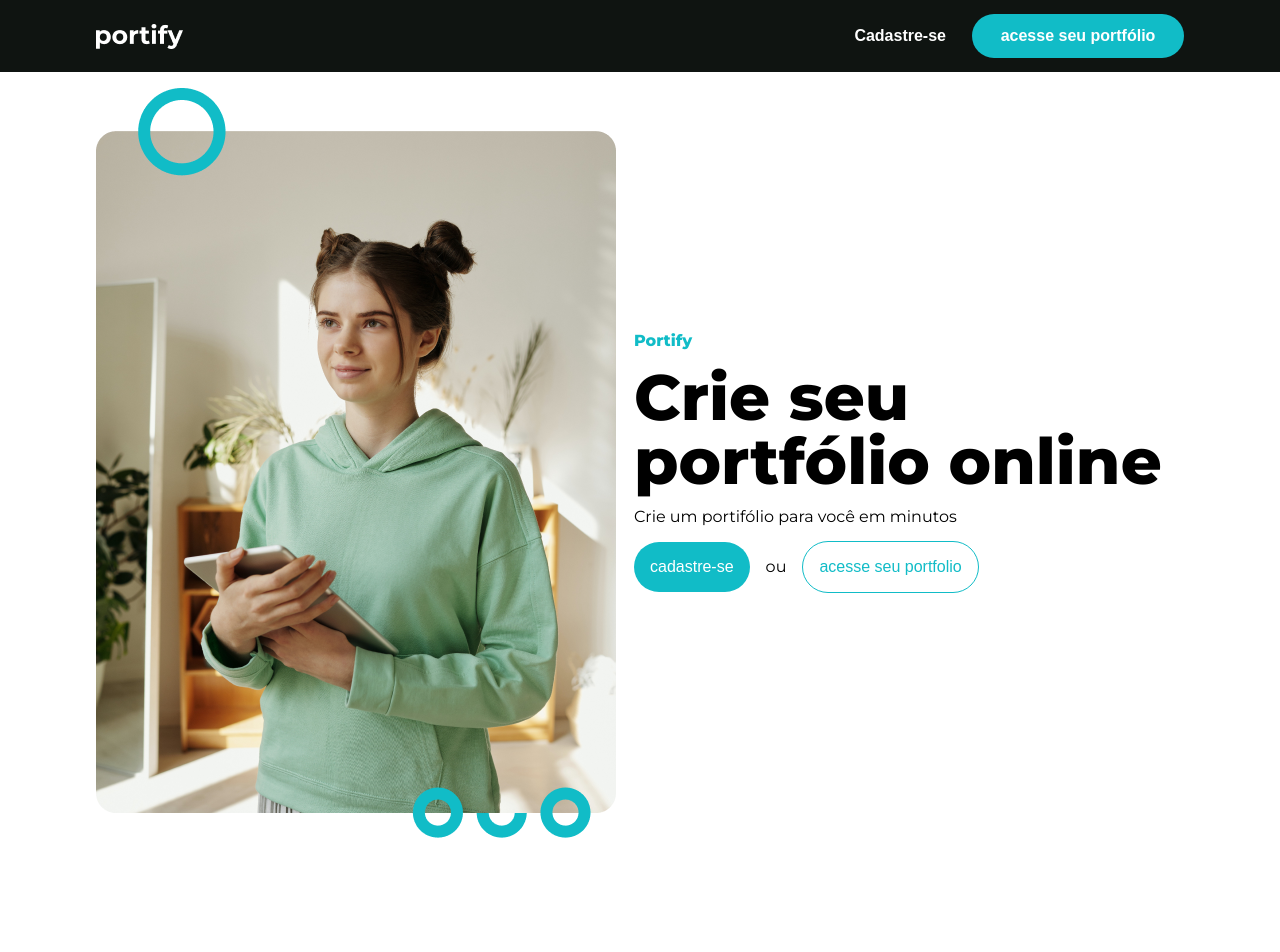
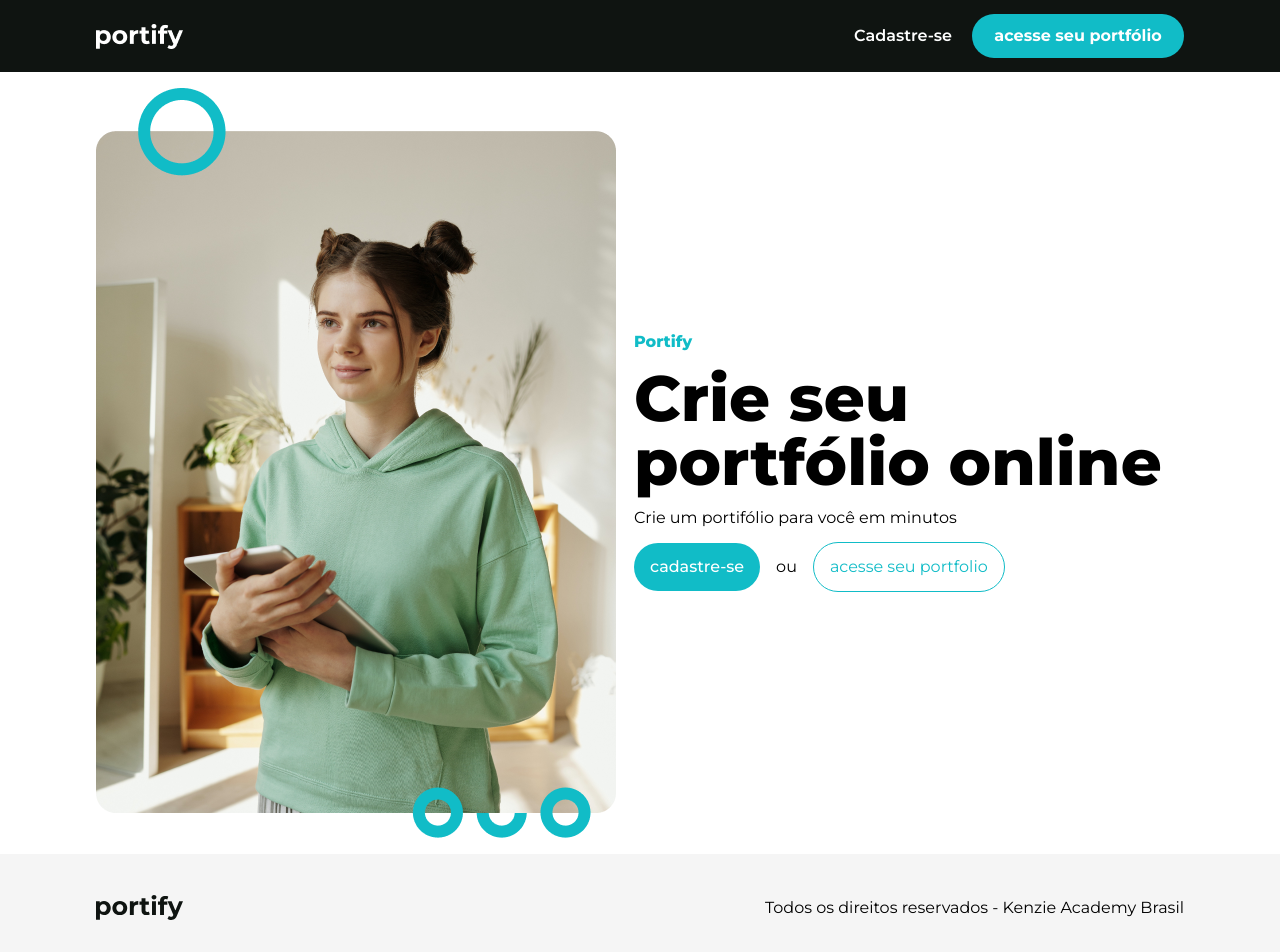
Before and after one commit to Grupo-Entrega-Projeto-Portify/Entrega-Portify, a React (Vite) app: page / in a window 1280 px wide. Shown: the top 952 px of the page. Before the commit the page ends 854 px from the top, so only its background shows below. Built offline with nearby package versions, Linux system fonts and the light colour scheme.

Commit message:
HomePage Finalizada

```diff
--- a/src/Pages/HomePage/index.tsx
+++ b/src/Pages/HomePage/index.tsx
@@ -1,6 +1,7 @@
 import React from "react"
 import { HeaderHomePage } from "../../components/HomePageComponents/Header"
 import { SectionHomePage } from "../../components/HomePageComponents/Section"
+import { FooterHomePage } from "../../components/HomePageComponents/Footer"
 
 
 export const HomePage = () => {
@@ -8,6 +9,7 @@ export const HomePage = () => {
         <>
             <HeaderHomePage />
             <SectionHomePage />
+            <FooterHomePage />
         </>
     )
 }
--- a/src/components/HomePageComponents/Footer/index.tsx
+++ b/src/components/HomePageComponents/Footer/index.tsx
@@ -0,0 +1,16 @@
+import { FooterHomePageCSS } from "./styled"
+import Logo from "../../../assets/HomePage/portify.svg"
+
+export const FooterHomePage = () => {
+
+    return (
+        <FooterHomePageCSS>
+            <section className="footer__section">
+                <div className="footer__div">
+                    <img src={Logo} alt="logo da Portify" />
+                    <p className="footer__text">Todos os direitos reservados  - Kenzie Academy Brasil</p>
+                </div>
+            </section>
+        </FooterHomePageCSS>
+    )
+}
--- /dev/null
+++ b/src/components/HomePageComponents/Footer/styled.ts
@@ -0,0 +1,28 @@
+import styled from "styled-components";
+
+export  const FooterHomePageCSS = styled.footer`
+background-color: var(--footer);
+height: 108px;
+
+
+.footer__section{
+
+    max-width: 1728px;
+    height: 100%;
+    width: 85%;
+    margin: 0 auto;
+}
+
+.footer__div{
+    width: 100%;
+    height: 100%;
+
+    display: flex;
+    justify-content: space-between;
+    align-items: center;
+}
+
+.footer__text{
+    color: black;
+}
+`
--- a/src/components/HomePageComponents/Header/index.tsx
+++ b/src/components/HomePageComponents/Header/index.tsx
@@ -1,4 +1,5 @@
 import { HeaderCadastroCSS } from "./styled"
+import { Link } from "react-router-dom"
 import logo from "../../../assets/Logo.png"
 
 export const HeaderHomePage = () => {
@@ -9,8 +10,8 @@ export const HeaderHomePage = () => {
                     <div className="header__div">
                         <img src={logo} alt="logo da Portify" />
                         <div className="header__divButton">
-                            <button className="header__register">Cadastre-se</button>
-                            <button className="header__button">acesse seu portfólio</button>
+                            <Link to="/Cadastro" className="header__register">Cadastre-se</Link>
+                            <Link to="/loginpage" className="header__button">acesse seu portfólio</Link>
                         </div>
                     </div>
                 </nav>
--- a/src/components/HomePageComponents/Header/styled.ts
+++ b/src/components/HomePageComponents/Header/styled.ts
@@ -36,22 +36,26 @@ export const HeaderCadastroCSS = styled.header`
   cursor: pointer;
   font-size: var(--600);
   font-weight: var(--600);
+  text-decoration: none;
+  display: flex;
+  align-items: center;
+  justify-content: center;
 }
 
 .header__button {
   border-radius: 255px;
   border: none;
-
   color: #ffffff;
   background-color: var(--color-primary);
-
   width: 212px;
   height: 44px;
-
   font-size: var(--title-2);
   font-weight: var(--700);
-
   transition: 0.5s;
+  text-decoration: none;
+  display: flex;
+  align-items: center;
+  justify-content: center;
 }
 
   .header__button:hover {
--- a/src/components/HomePageComponents/Section/index.tsx
+++ b/src/components/HomePageComponents/Section/index.tsx
@@ -1,4 +1,3 @@
-import React from "react"
 import ImgWoman from "../../../assets/HomePage/ImgSection.png"
 import { Test, TextInfo, ButtonLogin, ButtonRegister, DivButtons, LogoSection, DivInformations, ImgStyled, SectionStyled } from "./styled"
 
@@ -12,9 +11,9 @@ export const SectionHomePage = () => {
                     <TextInfo>Crie seu portfólio online</TextInfo>
                     <p>Crie um portifólio para você em minutos</p>
                     <DivButtons>
-                        <ButtonRegister>cadastre-se</ButtonRegister>
+                        <ButtonRegister to="/Cadastro">cadastre-se</ButtonRegister>
                         <p>ou</p>
-                        <ButtonLogin>acesse seu portfolio</ButtonLogin>
+                        <ButtonLogin to="/loginpage">acesse seu portfolio</ButtonLogin>
                     </DivButtons>
                 </DivInformations>
             </Test>
--- a/src/components/HomePageComponents/Section/styled.ts
+++ b/src/components/HomePageComponents/Section/styled.ts
@@ -1,59 +1,94 @@
 import styled from "styled-components"
+import { Link } from "react-router-dom"
 
 export const SectionStyled = styled.section`
   display: flex;
   justify-content: space-between;
   align-items: center;
-`
+
+  @media (max-width: 1224px) {
+    flex-direction: column;
+    align-items: flex-start;
+  }
+`;
 
 export const ImgStyled = styled.img`
-Width: 520px;
-Height: 749.58px;
-`
+  width: 520px;
+  height: 749.58px;
+
+  @media (max-width: 1224px) {
+    width: 100%;
+    height: auto;
+  }
+`;
 
 export const DivInformations = styled.div`
   display: flex;
   flex-direction: column;
-gap:1rem;
+  gap: 1rem;
   width: 550px;
-`
+
+  @media (max-width: 1224px) {
+    width: 100%;
+    align-items: flex-start;
+  }
+`;
 
 export const LogoSection = styled.h2`
   font-size: var(--800);
   font-weight: var(--800);
   color: var(--color-primary);
-`
+`;
 
 export const DivButtons = styled.div`
   display: flex;
   gap: 1rem;
   align-items: center;
-`
+`;
 
-export const ButtonRegister = styled.button`
-background-color:var(--color-primary);
+export const ButtonRegister = styled(Link)`
+  background-color: var(--color-primary);
   color: var(--background);
   border: none;
   border-radius: 255px;
   padding: 1rem;
   font-size: var(--500);
   font-weight: var(--500);
-`
+  text-decoration: none;
+  transition: 600ms;
 
-export const ButtonLogin = styled.button`
-border:1px solid var(--color-primary);
-background-color:transparent;
+  @media (max-width: 1224px) {
+    font-size: var(--title-4);
+    font-weight: var(--400);
+    padding: 0.5rem;
+  }
+
+  &:hover {
+    background-color: var(--color-primary-70);
+  }
+`;
+
+export const ButtonLogin = styled(Link)`
+  border: 1px solid var(--color-primary);
+  background-color: transparent;
   color: var(--color-primary);
   border-radius: 255px;
   padding: 1rem;
-font-size: var(--500);
-font-weight: var(--500);
-`
+  font-size: var(--400);
+  font-weight: var(--400);
+  text-decoration: none;
+
+  @media (max-width: 1224px) {
+    font-size: var(--title-4);
+    font-weight: var(--400);
+    padding: 0.5rem;
+  }
+`;
 
 export const TextInfo = styled.h3`
   font-size: var(--title);
   font-weight: var(--800);
-`
+`;
 
 export const Test = styled.div`
   max-width: 1728px;
@@ -62,6 +97,10 @@ width: 85%;
   margin: 1rem auto;
   display: flex;
   justify-content: space-between;
-align-items:center;
+  align-items: center;
 
-`
+  @media (max-width: 1224px) {
+    flex-direction: column;
+    align-items: flex-start;
+  }
+`;
```
Also changed, not shown: src/components/HomePageComponents/Footer/index.ts (deleted). Lines whose indentation alone changed are shown as unchanged.
